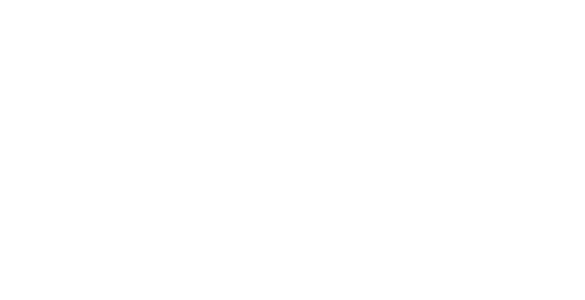
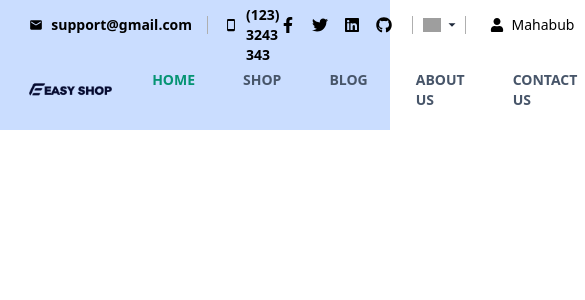
Before and after one commit to webdevmahabub/frontend-mern-multi-vendor-ecommerce, a React (Create React App) app: page / in a window 390 px wide. Shown: the top 300 px of the page, 585 px wide, since content can reach past the window. Built offline with nearby package versions, Linux system fonts and the light colour scheme.

Commit message:
Header Design Tailwind Css React Part 2

```diff
--- a/src/components/Header.jsx
+++ b/src/components/Header.jsx
@@ -6,10 +6,11 @@
 import { FaLinkedin } from "react-icons/fa";
 import { FaGithub } from "react-icons/fa";
 import { IoMdArrowDropdown } from "react-icons/io";
-import { Link } from 'react-router-dom';
+import { Link, useLocation } from 'react-router-dom';
 
 const Header = () => {
 
+    const {pathname} = useLocation()
     const [showSidebar, setShowSidebar] = useState(true);
     const user = true
 
@@ -65,12 +66,38 @@
             <div className='w-white'>
          <div className='w-[85%] lg:w-[90%] mx-auto'>
             <div className='h-[80px] md-lg:h-[100px] flex justify-between items-center flex-wrap'>
+            <div className='md-lg:w-full w-3/12 md-lg:pt-4'>
+            <div className='flex justify-between items-center'>
                 <Link to='/'>
                     <img src="http://localhost:3000/images/logo.png" alt="" />
                 </Link>
                 <div className='justify-center items-center w-[30px] h-[30px] bg-white text-slate-600 border border-slate-600 rounded-sm cursor-pointer lg:hidden md-lg:flex xl:hidden hidden' onClick={() => setShowSidebar(false)}>
                     <span> <FaList/> </span>
                                             </div>
+                                            </div>
+                </div>
+
+            <div className='md:lg:w-full w-9/12'>
+                <div className='flex justify-between md-lg:justify-center items-center flex-wrap pl-8'>
+                    <ul className='flex justify-start items-start gap-8 text-sm font-bold uppercase md-lg:hidden'>
+                        <li>
+                            <Link className={`p-2 block ${pathname === '/' ?  'text-[#059473]' : 'text-slate-600' } `} >Home</Link>
+                        </li>
+                        <li>
+                            <Link className={`p-2 block ${pathname === '/shop' ?  'text-[#059473]' : 'text-slate-600' } `} >Shop</Link>
+                        </li>
+                        <li>
+                            <Link className={`p-2 block ${pathname === '/blog' ?  'text-[#059473]' : 'text-slate-600' } `} >Blog</Link>
+                        </li>
+                        <li>
+                            <Link className={`p-2 block ${pathname === '/about' ?  'text-[#059473]' : 'text-slate-600' } `} >About Us</Link>
+                        </li>
+                        <li>
+                            <Link className={`p-2 block ${pathname === '/contact' ?  'text-[#059473]' : 'text-slate-600' } `} >Contact Us</Link>
+                        </li>
+                    </ul>
+                </div>
+                </div>
                 </div>
                 </div>
             </div>
--- a/tailwind.config.js
+++ b/tailwind.config.js
@@ -6,14 +6,16 @@
   theme: {
     extend: {},
     screens: {
-      'xl': {'max': '1200px'},
-      'lg': {'max': '1080px'},
-      'md-lg': {'max': '991px'},
-      'md': {'max': '768px'},
-      'sm': {'max': '576px'},
-      'xs': {'max': '480px'},
-      '2xs': {'max': '340px'},
-    }
+      'phone': '320px',
+      'tablet': '640px',
+      // => @media (min-width: 640px) { ... }
+
+      'laptop': '1024px',
+      // => @media (min-width: 1024px) { ... }
+
+      'desktop': '1280px',
+      // => @media (min-width: 1280px) { ... }
+    },
   },
   plugins: [],
 }
```
